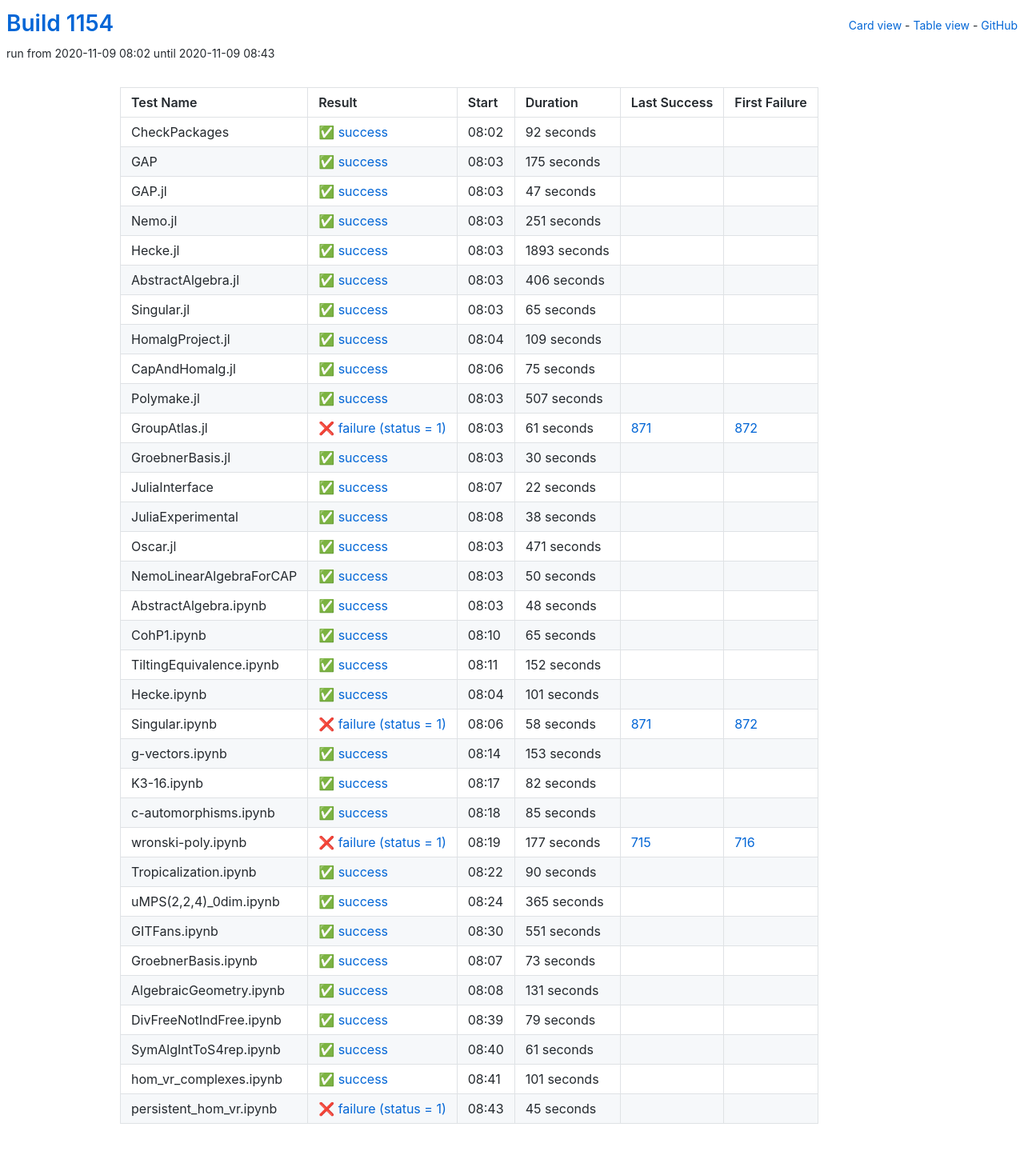
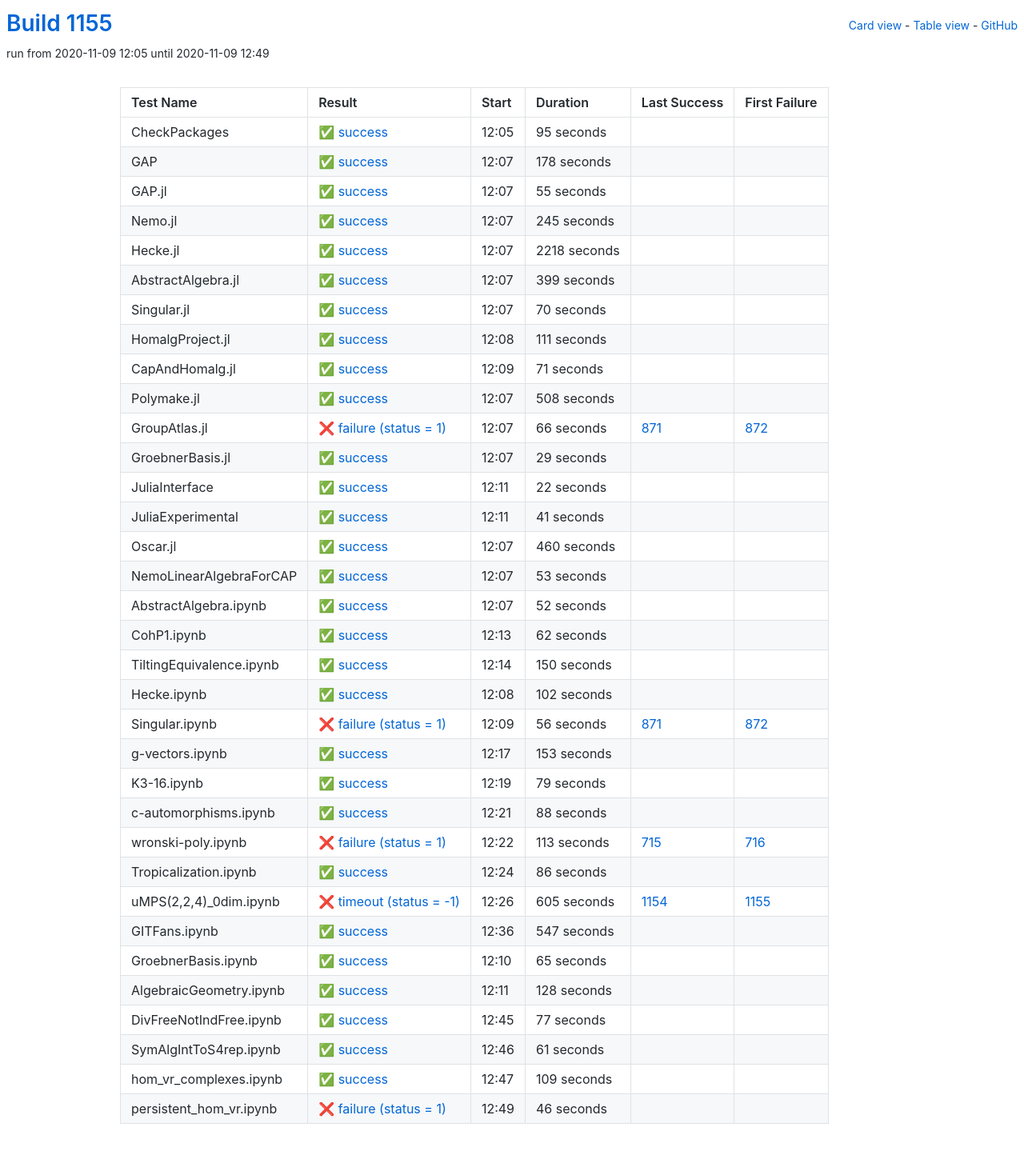
Before and after one commit to oscar-system/oscar-ci-status-stable, a Jekyll site: the page built from table.html, in a window 1280 px wide. Shown: the whole page at 80% size. Built offline with Jekyll 4.4.1, drawn with Linux system fonts in a browser that asks for light colours.

Commit message:
Build #1155

```diff
--- a/_data/ci.yml
+++ b/_data/ci.yml
@@ -1,6 +1,6 @@
 ---
-build: 1154
-build_url: https://oscarci.mathematik.uni-kl.de/job/oscar-stable/1154/
+build: 1155
+build_url: https://oscarci.mathematik.uni-kl.de/job/oscar-stable/1155/
 job: oscar-stable
 organization: oscar-system
 repo: oscar-ci-status-stable
@@ -8,152 +8,152 @@ repourl: https://github.com/oscar-system/oscar-ci-status-stable
 tests:
 - name: CheckPackages
   id: checkpackages
-  log: https://oscarci.mathematik.uni-kl.de/job/oscar-stable/1154/artifact/logs/build-1154/CheckPackages.log
-  start: 2020-11-09 08:02
+  log: https://oscarci.mathematik.uni-kl.de/job/oscar-stable/1155/artifact/logs/build-1155/CheckPackages.log
+  start: 2020-11-09 12:05
   success: true
   exitcode: 0
   status: success
-  duration: 92
+  duration: 95
   last_success: false
   last_success_url:
   first_failure: false
   first_failure_url:
 - name: GAP
   id: gap
-  log: https://oscarci.mathematik.uni-kl.de/job/oscar-stable/1154/artifact/logs/build-1154/GAP.log
-  start: 2020-11-09 08:03
+  log: https://oscarci.mathematik.uni-kl.de/job/oscar-stable/1155/artifact/logs/build-1155/GAP.log
+  start: 2020-11-09 12:07
   success: true
   exitcode: 0
   status: success
-  duration: 175
+  duration: 178
   last_success: false
   last_success_url:
   first_failure: false
   first_failure_url:
 - name: GAP.jl
   id: gap-jl
-  log: https://oscarci.mathematik.uni-kl.de/job/oscar-stable/1154/artifact/logs/build-1154/GAP.jl.log
-  start: 2020-11-09 08:03
+  log: https://oscarci.mathematik.uni-kl.de/job/oscar-stable/1155/artifact/logs/build-1155/GAP.jl.log
+  start: 2020-11-09 12:07
   success: true
   exitcode: 0
   status: success
-  duration: 47
+  duration: 55
   last_success: false
   last_success_url:
   first_failure: false
   first_failure_url:
 - name: Nemo.jl
   id: nemo-jl
-  log: https://oscarci.mathematik.uni-kl.de/job/oscar-stable/1154/artifact/logs/build-1154/Nemo.jl.log
-  start: 2020-11-09 08:03
+  log: https://oscarci.mathematik.uni-kl.de/job/oscar-stable/1155/artifact/logs/build-1155/Nemo.jl.log
+  start: 2020-11-09 12:07
   success: true
   exitcode: 0
   status: success
-  duration: 251
+  duration: 245
   last_success: false
   last_success_url:
   first_failure: false
   first_failure_url:
 - name: Hecke.jl
   id: hecke-jl
-  log: https://oscarci.mathematik.uni-kl.de/job/oscar-stable/1154/artifact/logs/build-1154/Hecke.jl.log
-  start: 2020-11-09 08:03
+  log: https://oscarci.mathematik.uni-kl.de/job/oscar-stable/1155/artifact/logs/build-1155/Hecke.jl.log
+  start: 2020-11-09 12:07
   success: true
   exitcode: 0
   status: success
-  duration: 1893
+  duration: 2218
   last_success: false
   last_success_url:
   first_failure: false
   first_failure_url:
 - name: AbstractAlgebra.jl
   id: abstractalgebra-jl
-  log: https://oscarci.mathematik.uni-kl.de/job/oscar-stable/1154/artifact/logs/build-1154/AbstractAlgebra.jl.log
-  start: 2020-11-09 08:03
+  log: https://oscarci.mathematik.uni-kl.de/job/oscar-stable/1155/artifact/logs/build-1155/AbstractAlgebra.jl.log
+  start: 2020-11-09 12:07
   success: true
   exitcode: 0
   status: success
-  duration: 406
+  duration: 399
   last_success: false
   last_success_url:
   first_failure: false
   first_failure_url:
 - name: Singular.jl
   id: singular-jl
-  log: https://oscarci.mathematik.uni-kl.de/job/oscar-stable/1154/artifact/logs/build-1154/Singular.jl.log
-  start: 2020-11-09 08:03
+  log: https://oscarci.mathematik.uni-kl.de/job/oscar-stable/1155/artifact/logs/build-1155/Singular.jl.log
+  start: 2020-11-09 12:07
   success: true
   exitcode: 0
   status: success
-  duration: 65
+  duration: 70
   last_success: false
   last_success_url:
   first_failure: false
   first_failure_url:
 - name: HomalgProject.jl
   id: homalgproject-jl
-  log: https://oscarci.mathematik.uni-kl.de/job/oscar-stable/1154/artifact/logs/build-1154/HomalgProject.jl.log
-  start: 2020-11-09 08:04
+  log: https://oscarci.mathematik.uni-kl.de/job/oscar-stable/1155/artifact/logs/build-1155/HomalgProject.jl.log
+  start: 2020-11-09 12:08
   success: true
   exitcode: 0
   status: success
-  duration: 109
+  duration: 111
   last_success: false
   last_success_url:
   first_failure: false
   first_failure_url:
 - name: CapAndHomalg.jl
   id: capandhomalg-jl
-  log: https://oscarci.mathematik.uni-kl.de/job/oscar-stable/1154/artifact/logs/build-1154/CapAndHomalg.jl.log
-  start: 2020-11-09 08:06
+  log: https://oscarci.mathematik.uni-kl.de/job/oscar-stable/1155/artifact/logs/build-1155/CapAndHomalg.jl.log
+  start: 2020-11-09 12:09
   success: true
   exitcode: 0
   status: success
-  duration: 75
+  duration: 71
   last_success: false
   last_success_url:
   first_failure: false
   first_failure_url:
 - name: Polymake.jl
   id: polymake-jl
-  log: https://oscarci.mathematik.uni-kl.de/job/oscar-stable/1154/artifact/logs/build-1154/Polymake.jl.log
-  start: 2020-11-09 08:03
+  log: https://oscarci.mathematik.uni-kl.de/job/oscar-stable/1155/artifact/logs/build-1155/Polymake.jl.log
+  start: 2020-11-09 12:07
   success: true
   exitcode: 0
   status: success
-  duration: 507
+  duration: 508
   last_success: false
   last_success_url:
   first_failure: false
   first_failure_url:
 - name: GroupAtlas.jl
   id: groupatlas-jl
-  log: https://oscarci.mathematik.uni-kl.de/job/oscar-stable/1154/artifact/logs/build-1154/GroupAtlas.jl.log
-  start: 2020-11-09 08:03
+  log: https://oscarci.mathematik.uni-kl.de/job/oscar-stable/1155/artifact/logs/build-1155/GroupAtlas.jl.log
+  start: 2020-11-09 12:07
   success: false
   exitcode: 1
   status: failure
-  duration: 61
+  duration: 66
   last_success: 871
   last_success_url: https://oscarci.mathematik.uni-kl.de/job/oscar-stable/871/
   first_failure: 872
   first_failure_url: https://oscarci.mathematik.uni-kl.de/job/oscar-stable/872/
 - name: GroebnerBasis.jl
   id: groebnerbasis-jl
-  log: https://oscarci.mathematik.uni-kl.de/job/oscar-stable/1154/artifact/logs/build-1154/GroebnerBasis.jl.log
-  start: 2020-11-09 08:03
+  log: https://oscarci.mathematik.uni-kl.de/job/oscar-stable/1155/artifact/logs/build-1155/GroebnerBasis.jl.log
+  start: 2020-11-09 12:07
   success: true
   exitcode: 0
   status: success
-  duration: 30
+  duration: 29
   last_success: false
   last_success_url:
   first_failure: false
   first_failure_url:
 - name: JuliaInterface
   id: juliainterface
-  log: https://oscarci.mathematik.uni-kl.de/job/oscar-stable/1154/artifact/logs/build-1154/JuliaInterface.log
-  start: 2020-11-09 08:07
+  log: https://oscarci.mathematik.uni-kl.de/job/oscar-stable/1155/artifact/logs/build-1155/JuliaInterface.log
+  start: 2020-11-09 12:11
   success: true
   exitcode: 0
   status: success
@@ -164,104 +164,104 @@ tests:
   first_failure_url:
 - name: JuliaExperimental
   id: juliaexperimental
-  log: https://oscarci.mathematik.uni-kl.de/job/oscar-stable/1154/artifact/logs/build-1154/JuliaExperimental.log
-  start: 2020-11-09 08:08
+  log: https://oscarci.mathematik.uni-kl.de/job/oscar-stable/1155/artifact/logs/build-1155/JuliaExperimental.log
+  start: 2020-11-09 12:11
   success: true
   exitcode: 0
   status: success
-  duration: 38
+  duration: 41
   last_success: false
   last_success_url:
   first_failure: false
   first_failure_url:
 - name: Oscar.jl
   id: oscar-jl
-  log: https://oscarci.mathematik.uni-kl.de/job/oscar-stable/1154/artifact/logs/build-1154/Oscar.jl.log
-  start: 2020-11-09 08:03
+  log: https://oscarci.mathematik.uni-kl.de/job/oscar-stable/1155/artifact/logs/build-1155/Oscar.jl.log
+  start: 2020-11-09 12:07
   success: true
   exitcode: 0
   status: success
-  duration: 471
+  duration: 460
   last_success: false
   last_success_url:
   first_failure: false
   first_failure_url:
 - name: NemoLinearAlgebraForCAP
   id: nemolinearalgebraforcap
-  log: https://oscarci.mathematik.uni-kl.de/job/oscar-stable/1154/artifact/logs/build-1154/NemoLinearAlgebraForCAP.log
-  start: 2020-11-09 08:03
+  log: https://oscarci.mathematik.uni-kl.de/job/oscar-stable/1155/artifact/logs/build-1155/NemoLinearAlgebraForCAP.log
+  start: 2020-11-09 12:07
   success: true
   exitcode: 0
   status: success
-  duration: 50
+  duration: 53
   last_success: false
   last_success_url:
   first_failure: false
   first_failure_url:
 - name: AbstractAlgebra.ipynb
   id: abstractalgebra-ipynb
-  log: https://oscarci.mathematik.uni-kl.de/job/oscar-stable/1154/artifact/logs/build-1154/AbstractAlgebra.ipynb.log
-  start: 2020-11-09 08:03
+  log: https://oscarci.mathematik.uni-kl.de/job/oscar-stable/1155/artifact/logs/build-1155/AbstractAlgebra.ipynb.log
+  start: 2020-11-09 12:07
   success: true
   exitcode: 0
   status: success
-  duration: 48
+  duration: 52
   last_success: false
   last_success_url:
   first_failure: false
   first_failure_url:
 - name: CohP1.ipynb
   id: cohp1-ipynb
-  log: https://oscarci.mathematik.uni-kl.de/job/oscar-stable/1154/artifact/logs/build-1154/CohP1.ipynb.log
-  start: 2020-11-09 08:10
+  log: https://oscarci.mathematik.uni-kl.de/job/oscar-stable/1155/artifact/logs/build-1155/CohP1.ipynb.log
+  start: 2020-11-09 12:13
   success: true
   exitcode: 0
   status: success
-  duration: 65
+  duration: 62
   last_success: false
   last_success_url:
   first_failure: false
   first_failure_url:
 - name: TiltingEquivalence.ipynb
   id: tiltingequivalence-ipynb
-  log: https://oscarci.mathematik.uni-kl.de/job/oscar-stable/1154/artifact/logs/build-1154/TiltingEquivalence.ipynb.log
-  start: 2020-11-09 08:11
+  log: https://oscarci.mathematik.uni-kl.de/job/oscar-stable/1155/artifact/logs/build-1155/TiltingEquivalence.ipynb.log
+  start: 2020-11-09 12:14
   success: true
   exitcode: 0
   status: success
-  duration: 152
+  duration: 150
   last_success: false
   last_success_url:
   first_failure: false
   first_failure_url:
 - name: Hecke.ipynb
   id: hecke-ipynb
-  log: https://oscarci.mathematik.uni-kl.de/job/oscar-stable/1154/artifact/logs/build-1154/Hecke.ipynb.log
-  start: 2020-11-09 08:04
+  log: https://oscarci.mathematik.uni-kl.de/job/oscar-stable/1155/artifact/logs/build-1155/Hecke.ipynb.log
+  start: 2020-11-09 12:08
   success: true
   exitcode: 0
   status: success
-  duration: 101
+  duration: 102
   last_success: false
   last_success_url:
   first_failure: false
   first_failure_url:
 - name: Singular.ipynb
   id: singular-ipynb
-  log: https://oscarci.mathematik.uni-kl.de/job/oscar-stable/1154/artifact/logs/build-1154/Singular.ipynb.log
-  start: 2020-11-09 08:06
+  log: https://oscarci.mathematik.uni-kl.de/job/oscar-stable/1155/artifact/logs/build-1155/Singular.ipynb.log
+  start: 2020-11-09 12:09
   success: false
   exitcode: 1
   status: failure
-  duration: 58
+  duration: 56
   last_success: 871
   last_success_url: https://oscarci.mathematik.uni-kl.de/job/oscar-stable/871/
   first_failure: 872
   first_failure_url: https://oscarci.mathematik.uni-kl.de/job/oscar-stable/872/
 - name: g-vectors.ipynb
   id: g-vectors-ipynb
-  log: https://oscarci.mathematik.uni-kl.de/job/oscar-stable/1154/artifact/logs/build-1154/g-vectors.ipynb.log
-  start: 2020-11-09 08:14
+  log: https://oscarci.mathematik.uni-kl.de/job/oscar-stable/1155/artifact/logs/build-1155/g-vectors.ipynb.log
+  start: 2020-11-09 12:17
   success: true
   exitcode: 0
   status: success
@@ -272,104 +272,8 @@ tests:
   first_failure_url:
 - name: K3-16.ipynb
   id: k3-16-ipynb
-  log: https://oscarci.mathematik.uni-kl.de/job/oscar-stable/1154/artifact/logs/build-1154/K3-16.ipynb.log
-  start: 2020-11-09 08:17
-  success: true
-  exitcode: 0
-  status: success
-  duration: 82
-  last_success: false
-  last_success_url:
-  first_failure: false
-  first_failure_url:
-- name: c-automorphisms.ipynb
-  id: c-automorphisms-ipynb
-  log: https://oscarci.mathematik.uni-kl.de/job/oscar-stable/1154/artifact/logs/build-1154/c-automorphisms.ipynb.log
-  start: 2020-11-09 08:18
-  success: true
-  exitcode: 0
-  status: success
-  duration: 85
-  last_success: false
-  last_success_url:
-  first_failure: false
-  first_failure_url:
-- name: wronski-poly.ipynb
-  id: wronski-poly-ipynb
-  log: https://oscarci.mathematik.uni-kl.de/job/oscar-stable/1154/artifact/logs/build-1154/wronski-poly.ipynb.log
-  start: 2020-11-09 08:19
-  success: false
-  exitcode: 1
-  status: failure
-  duration: 177
-  last_success: 715
-  last_success_url: https://oscarci.mathematik.uni-kl.de/job/oscar-stable/715/
-  first_failure: 716
-  first_failure_url: https://oscarci.mathematik.uni-kl.de/job/oscar-stable/716/
-- name: Tropicalization.ipynb
-  id: tropicalization-ipynb
-  log: https://oscarci.mathematik.uni-kl.de/job/oscar-stable/1154/artifact/logs/build-1154/Tropicalization.ipynb.log
-  start: 2020-11-09 08:22
-  success: true
-  exitcode: 0
-  status: success
-  duration: 90
-  last_success: false
-  last_success_url:
-  first_failure: false
-  first_failure_url:
-- name: uMPS(2,2,4)_0dim.ipynb
-  id: umps-2-2-4-0dim-ipynb
-  log: https://oscarci.mathematik.uni-kl.de/job/oscar-stable/1154/artifact/logs/build-1154/uMPS-2-2-4-_0dim.ipynb.log
-  start: 2020-11-09 08:24
-  success: true
-  exitcode: 0
-  status: success
-  duration: 365
-  last_success: false
-  last_success_url:
-  first_failure: false
-  first_failure_url:
-- name: GITFans.ipynb
-  id: gitfans-ipynb
-  log: https://oscarci.mathematik.uni-kl.de/job/oscar-stable/1154/artifact/logs/build-1154/GITFans.ipynb.log
-  start: 2020-11-09 08:30
-  success: true
-  exitcode: 0
-  status: success
-  duration: 551
-  last_success: false
-  last_success_url:
-  first_failure: false
-  first_failure_url:
-- name: GroebnerBasis.ipynb
-  id: groebnerbasis-ipynb
-  log: https://oscarci.mathematik.uni-kl.de/job/oscar-stable/1154/artifact/logs/build-1154/GroebnerBasis.ipynb.log
-  start: 2020-11-09 08:07
-  success: true
-  exitcode: 0
-  status: success
-  duration: 73
-  last_success: false
-  last_success_url:
-  first_failure: false
-  first_failure_url:
-- name: AlgebraicGeometry.ipynb
-  id: algebraicgeometry-ipynb
-  log: https://oscarci.mathematik.uni-kl.de/job/oscar-stable/1154/artifact/logs/build-1154/AlgebraicGeometry.ipynb.log
-  start: 2020-11-09 08:08
-  success: true
-  exitcode: 0
-  status: success
-  duration: 131
-  last_success: false
-  last_success_url:
-  first_failure: false
-  first_failure_url:
-- name: DivFreeNotIndFree.ipynb
-  id: divfreenotindfree-ipynb
-  log: https://oscarci.mathematik.uni-kl.de/job/oscar-stable/1154/artifact/logs/build-1154/DivFreeNotIndFree.ipynb.log
-  start: 2020-11-09 08:39
+  log: https://oscarci.mathematik.uni-kl.de/job/oscar-stable/1155/artifact/logs/build-1155/K3-16.ipynb.log
+  start: 2020-11-09 12:19
   success: true
   exitcode: 0
   status: success
@@ -378,10 +282,106 @@ tests:
   last_success_url:
   first_failure: false
   first_failure_url:
+- name: c-automorphisms.ipynb
+  id: c-automorphisms-ipynb
+  log: https://oscarci.mathematik.uni-kl.de/job/oscar-stable/1155/artifact/logs/build-1155/c-automorphisms.ipynb.log
+  start: 2020-11-09 12:21
+  success: true
+  exitcode: 0
+  status: success
+  duration: 88
+  last_success: false
+  last_success_url:
+  first_failure: false
+  first_failure_url:
+- name: wronski-poly.ipynb
+  id: wronski-poly-ipynb
+  log: https://oscarci.mathematik.uni-kl.de/job/oscar-stable/1155/artifact/logs/build-1155/wronski-poly.ipynb.log
+  start: 2020-11-09 12:22
+  success: false
+  exitcode: 1
+  status: failure
+  duration: 113
+  last_success: 715
+  last_success_url: https://oscarci.mathematik.uni-kl.de/job/oscar-stable/715/
+  first_failure: 716
+  first_failure_url: https://oscarci.mathematik.uni-kl.de/job/oscar-stable/716/
+- name: Tropicalization.ipynb
+  id: tropicalization-ipynb
+  log: https://oscarci.mathematik.uni-kl.de/job/oscar-stable/1155/artifact/logs/build-1155/Tropicalization.ipynb.log
+  start: 2020-11-09 12:24
+  success: true
+  exitcode: 0
+  status: success
+  duration: 86
+  last_success: false
+  last_success_url:
+  first_failure: false
+  first_failure_url:
+- name: uMPS(2,2,4)_0dim.ipynb
+  id: umps-2-2-4-0dim-ipynb
+  log: https://oscarci.mathematik.uni-kl.de/job/oscar-stable/1155/artifact/logs/build-1155/uMPS-2-2-4-_0dim.ipynb.log
+  start: 2020-11-09 12:26
+  success: false
+  exitcode: -1
+  status: timeout
+  duration: 605
+  last_success: 1154
+  last_success_url: https://oscarci.mathematik.uni-kl.de/job/oscar-stable/1154/
+  first_failure: 1155
+  first_failure_url: https://oscarci.mathematik.uni-kl.de/job/oscar-stable/1155/
+- name: GITFans.ipynb
+  id: gitfans-ipynb
+  log: https://oscarci.mathematik.uni-kl.de/job/oscar-stable/1155/artifact/logs/build-1155/GITFans.ipynb.log
+  start: 2020-11-09 12:36
+  success: true
+  exitcode: 0
+  status: success
+  duration: 547
+  last_success: false
+  last_success_url:
+  first_failure: false
+  first_failure_url:
+- name: GroebnerBasis.ipynb
+  id: groebnerbasis-ipynb
+  log: https://oscarci.mathematik.uni-kl.de/job/oscar-stable/1155/artifact/logs/build-1155/GroebnerBasis.ipynb.log
+  start: 2020-11-09 12:10
+  success: true
+  exitcode: 0
+  status: success
+  duration: 65
+  last_success: false
+  last_success_url:
+  first_failure: false
+  first_failure_url:
+- name: AlgebraicGeometry.ipynb
+  id: algebraicgeometry-ipynb
+  log: https://oscarci.mathematik.uni-kl.de/job/oscar-stable/1155/artifact/logs/build-1155/AlgebraicGeometry.ipynb.log
+  start: 2020-11-09 12:11
+  success: true
+  exitcode: 0
+  status: success
+  duration: 128
+  last_success: false
+  last_success_url:
+  first_failure: false
+  first_failure_url:
+- name: DivFreeNotIndFree.ipynb
+  id: divfreenotindfree-ipynb
+  log: https://oscarci.mathematik.uni-kl.de/job/oscar-stable/1155/artifact/logs/build-1155/DivFreeNotIndFree.ipynb.log
+  start: 2020-11-09 12:45
+  success: true
+  exitcode: 0
+  status: success
+  duration: 77
+  last_success: false
+  last_success_url:
+  first_failure: false
+  first_failure_url:
 - name: SymAlgIntToS4rep.ipynb
   id: symalginttos4rep-ipynb
-  log: https://oscarci.mathematik.uni-kl.de/job/oscar-stable/1154/artifact/logs/build-1154/SymAlgIntToS4rep.ipynb.log
-  start: 2020-11-09 08:40
+  log: https://oscarci.mathematik.uni-kl.de/job/oscar-stable/1155/artifact/logs/build-1155/SymAlgIntToS4rep.ipynb.log
+  start: 2020-11-09 12:46
   success: true
   exitcode: 0
   status: success
@@ -392,24 +392,24 @@ tests:
   first_failure_url:
 - name: hom_vr_complexes.ipynb
   id: hom-vr-complexes-ipynb
-  log: https://oscarci.mathematik.uni-kl.de/job/oscar-stable/1154/artifact/logs/build-1154/hom_vr_complexes.ipynb.log
-  start: 2020-11-09 08:41
+  log: https://oscarci.mathematik.uni-kl.de/job/oscar-stable/1155/artifact/logs/build-1155/hom_vr_complexes.ipynb.log
+  start: 2020-11-09 12:47
   success: true
   exitcode: 0
   status: success
-  duration: 101
+  duration: 109
   last_success: false
   last_success_url:
   first_failure: false
   first_failure_url:
 - name: persistent_hom_vr.ipynb
   id: persistent-hom-vr-ipynb
-  log: https://oscarci.mathematik.uni-kl.de/job/oscar-stable/1154/artifact/logs/build-1154/persistent_hom_vr.ipynb.log
-  start: 2020-11-09 08:43
+  log: https://oscarci.mathematik.uni-kl.de/job/oscar-stable/1155/artifact/logs/build-1155/persistent_hom_vr.ipynb.log
+  start: 2020-11-09 12:49
   success: false
   exitcode: 1
   status: failure
-  duration: 45
+  duration: 46
   last_success: false
   last_success_url:
   first_failure: false
```
Also changed, not shown: README.md.
